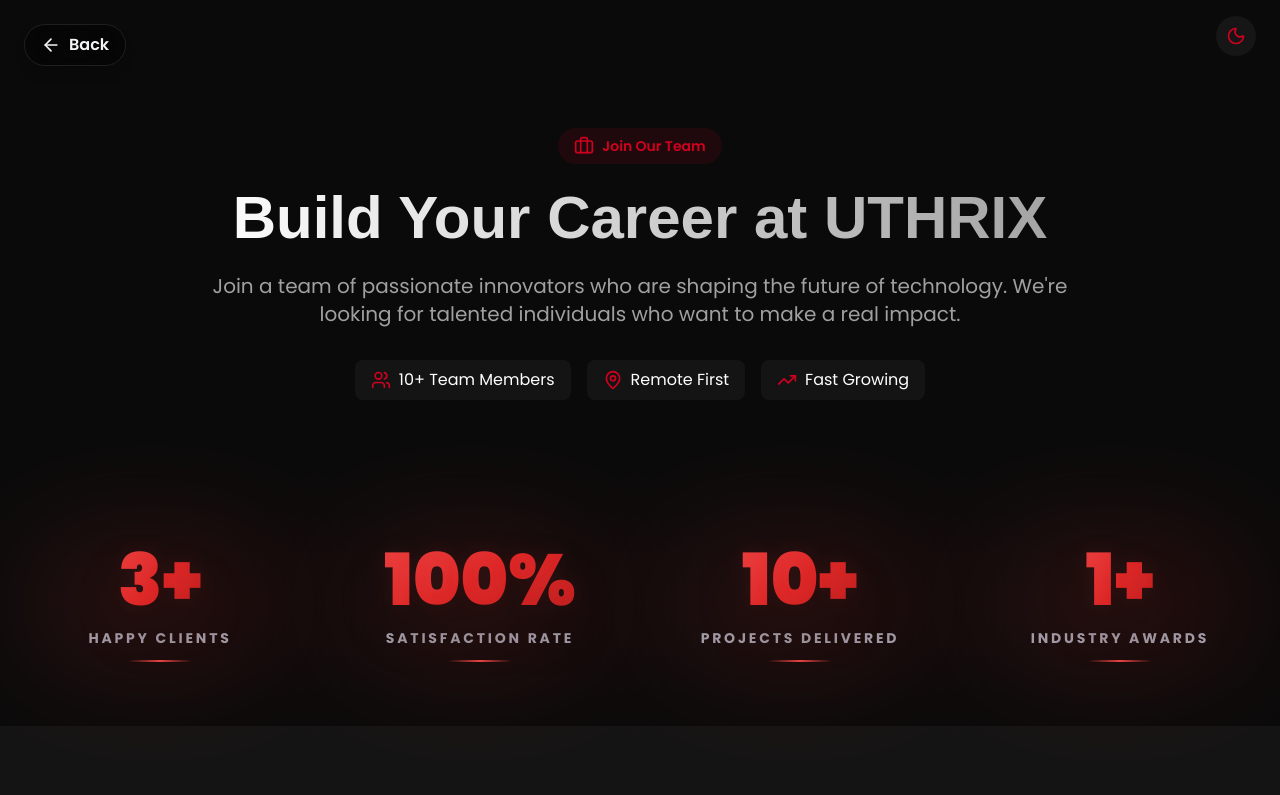
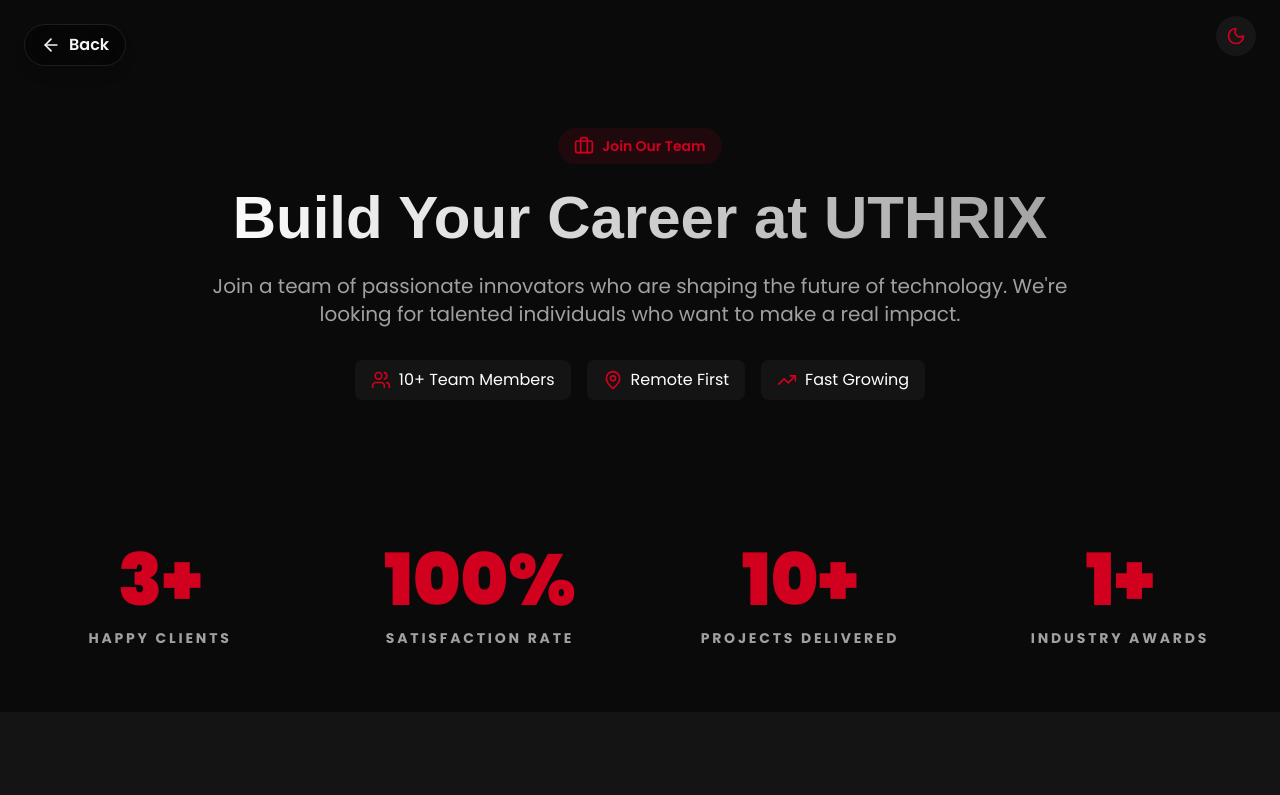
Before and after one commit to Uthrix-Solutions/uthrix, a React (Vite) app: page /careers in a window 1280 px wide. Shown: the top 795 px of the page. Built offline with nearby package versions, Linux system fonts and the light colour scheme.

Commit message:
feat: simplify AnimatedCounter component by removing unnecessary effects and improving styling

```diff
--- a/src/pages/Careers.tsx
+++ b/src/pages/Careers.tsx
@@ -204,7 +204,7 @@
   }, [isVisible, value, duration]);
 
   return (
-    <div ref={counterRef} className="relative group">
+    <div ref={counterRef}>
       <motion.div
         initial={{ opacity: 0, scale: 0.5, y: 30 }}
         animate={isVisible ? { opacity: 1, scale: 1, y: 0 } : {}}
@@ -214,28 +214,13 @@
           stiffness: 100,
           damping: 15
         }}
-        className="text-center relative"
+        className="text-center"
       >
-        {/* Glowing background effect */}
-        <div className="absolute inset-0 blur-3xl opacity-20 group-hover:opacity-30 transition-opacity duration-500">
-          <div className="w-full h-full bg-gradient-to-r from-red-500 to-red-700 rounded-full"></div>
-        </div>
-
         {/* Counter */}
-        <div className="relative mb-3">
-          <motion.span
-            className="text-5xl md:text-6xl lg:text-7xl font-black bg-gradient-to-br from-red-500 via-red-600 to-red-700 bg-clip-text text-transparent drop-shadow-2xl"
-            animate={isVisible ? {
-              textShadow: [
-                "0 0 20px rgba(239, 68, 68, 0)",
-                "0 0 20px rgba(239, 68, 68, 0.3)",
-                "0 0 20px rgba(239, 68, 68, 0)"
-              ]
-            } : {}}
-            transition={{ duration: 2, repeat: Infinity, repeatDelay: 1 }}
-          >
+        <div className="mb-3">
+          <span className="text-5xl md:text-6xl lg:text-7xl font-black text-primary">
             {count}{suffix}
-          </motion.span>
+          </span>
         </div>
 
         {/* Label */}
@@ -244,18 +229,10 @@
           animate={isVisible ? { opacity: 1, y: 0 } : {}}
           transition={{ duration: 0.6, delay: 0.4 }}
         >
-          <p className="text-xs md:text-sm font-bold tracking-[0.2em] text-gray-400 uppercase">
+          <p className="text-xs md:text-sm font-bold tracking-[0.2em] text-[var(--text-secondary)] uppercase">
             {label}
           </p>
         </motion.div>
-
-        {/* Decorative line */}
-        <motion.div
-          initial={{ scaleX: 0 }}
-          animate={isVisible ? { scaleX: 1 } : {}}
-          transition={{ duration: 0.8, delay: 0.6 }}
-          className="h-0.5 w-16 mx-auto mt-3 bg-gradient-to-r from-transparent via-red-500 to-transparent"
-        />
       </motion.div>
     </div>
   );
```
